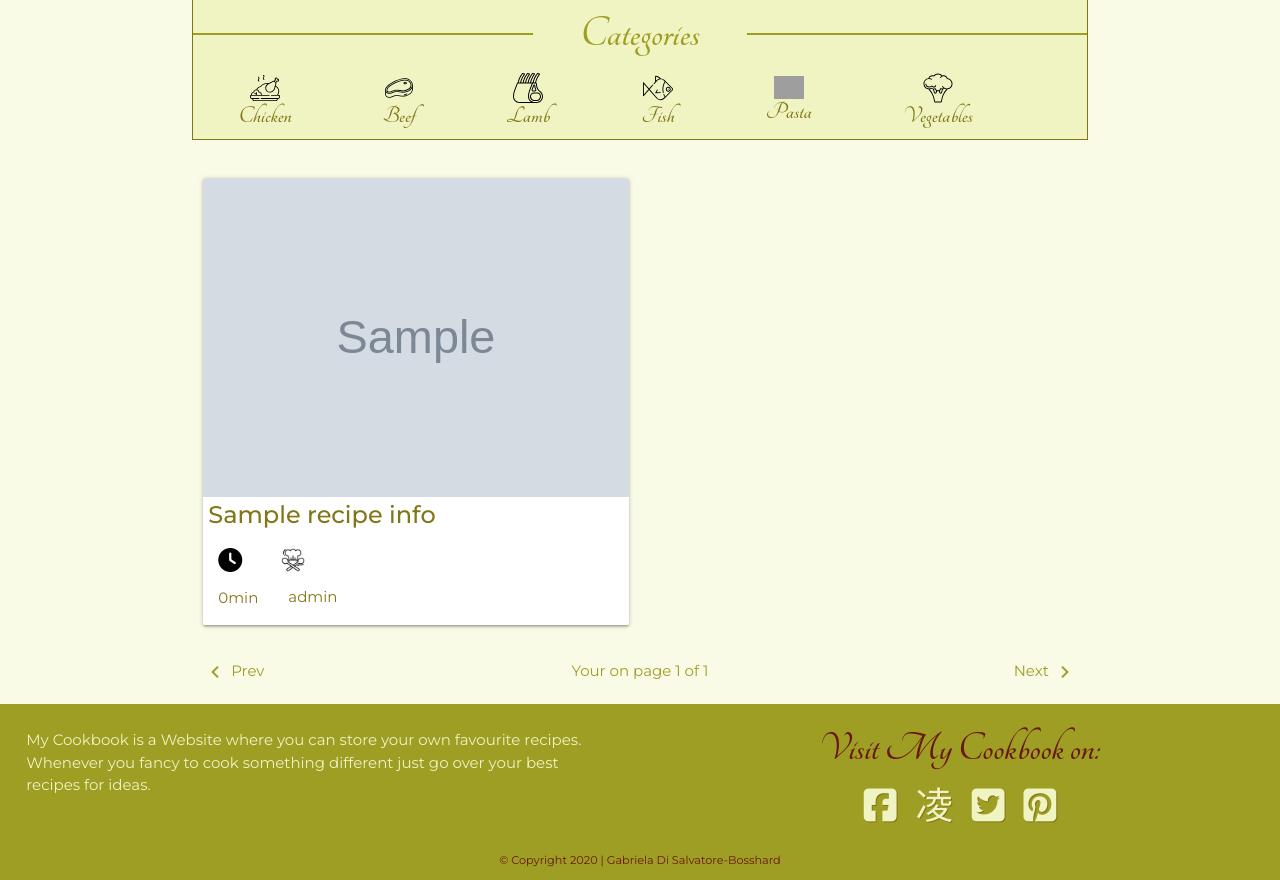
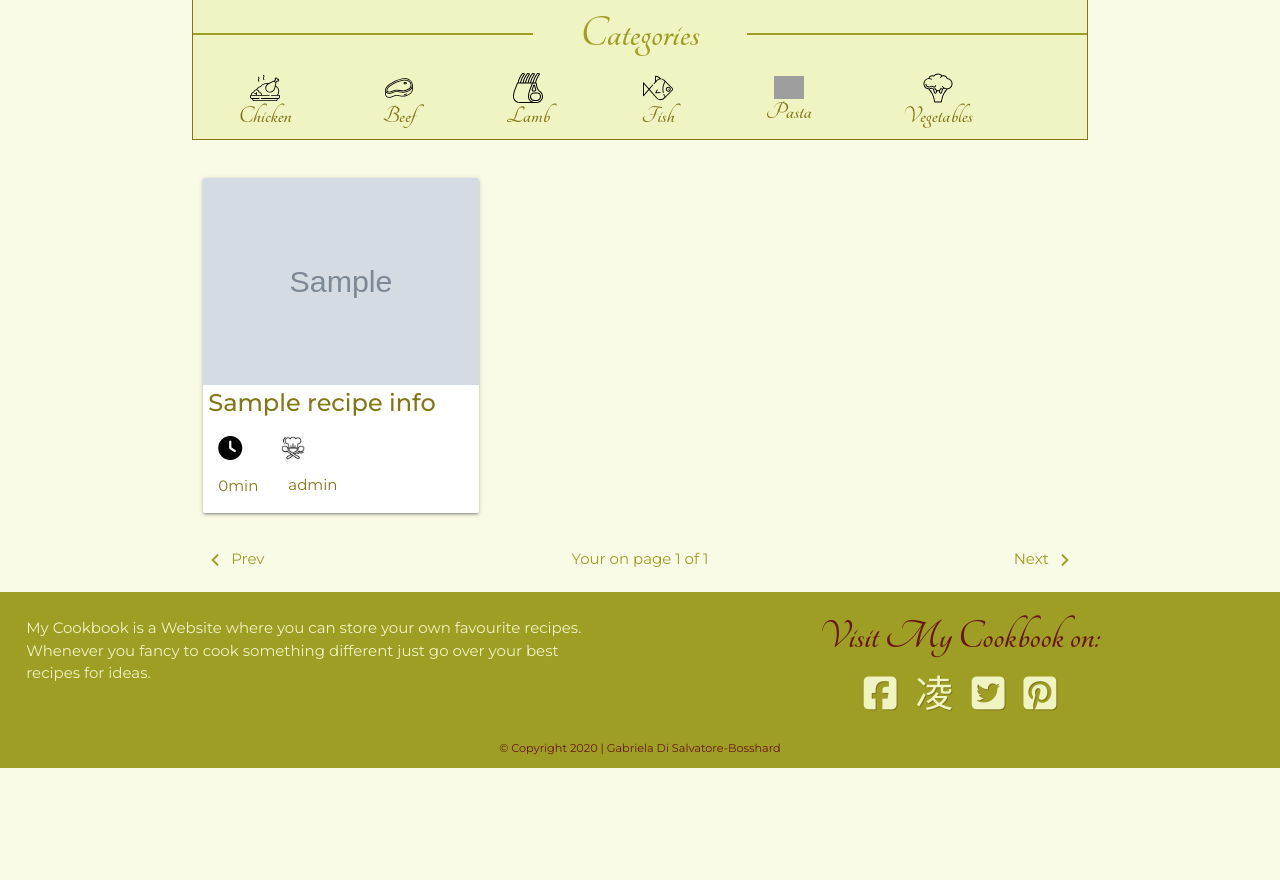
Before and after one commit to 2tracks/DCDMilestone_Project-Cookbook, a Flask app: page / in a window 1280 px wide. Shown: the part 165-1045 px from the top of the page. After the commit the page ends 933 px from the top, so only its background shows below. Run offline with Flask 2, Linux system fonts and the light colour scheme; grey boxes marked "Sample" are stand-in pictures; a database or web service that is not in the repository returns one stand-in record (values such as "Sample title"); some libraries are stand-ins or nearby versions; grey boxes are pictures that could not be loaded.

Commit message:
Added .row xl4

```diff
--- a/templates/index.html
+++ b/templates/index.html
@@ -8,7 +8,7 @@
 
     <div class="row">
         {% for recipe in recipe_all %}
-        <div class="col s12 m6">
+        <div class="col s12 m6 xl4">
             <a href="{{url_for('get_recipe', recipe_id=recipe._id)}}">
                 <div class="card hoverable">
                     <div class="card-image">
--- a/templates/search_categories.html
+++ b/templates/search_categories.html
@@ -8,7 +8,7 @@
 
     <div class="row">
         {% for recipe in category %}
-        <div class="col s12 m6">
+        <div class="col s12 m6 xl4">
             <a href="{{url_for('get_recipe', recipe_id=recipe._id)}}">
                 <div class="card hoverable">
                     <div class="card-image">
--- a/templates/search_keyword.html
+++ b/templates/search_keyword.html
@@ -11,7 +11,7 @@
         </div>
 
         {% for recipe in recipes_search_result %}
-        <div class="col s12 m6">
+        <div class="col s12 m6 xl4">
             <a href="{{url_for('get_recipe', recipe_id=recipe._id)}}">
                 <div class="card hoverable">
                     <div class="card-image">
```
